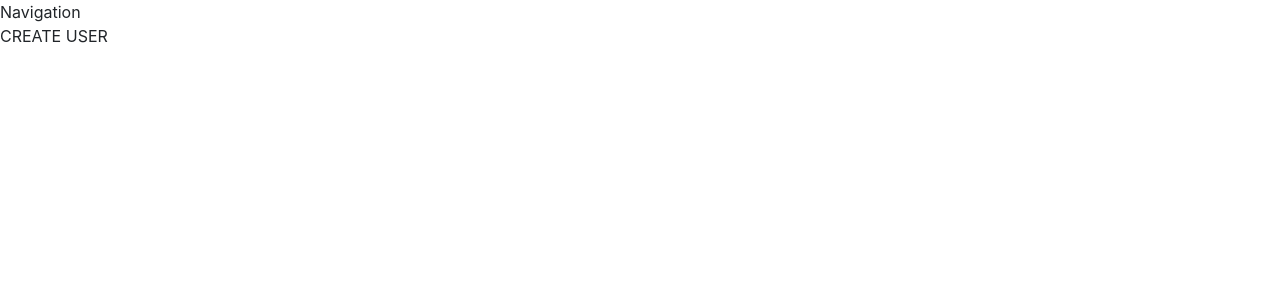
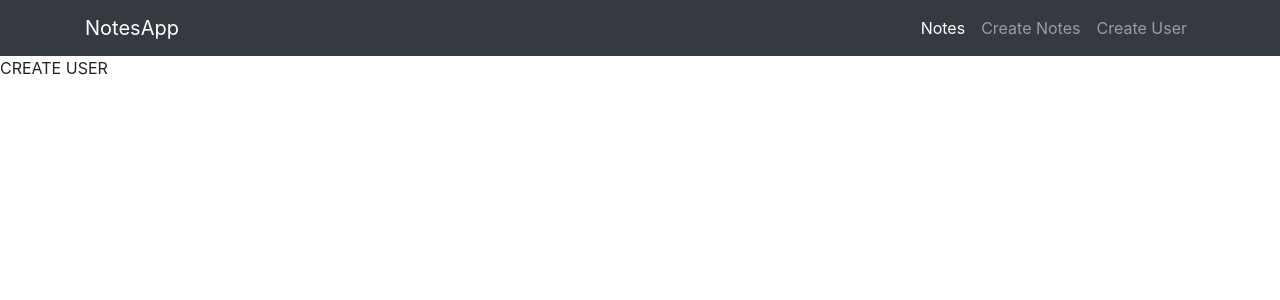
Before and after one commit to tamaramunoz/task-app-fullstack, a React (Create React App) app in the folder frontend/: page /user in a window 1280 px wide. Shown: the top 300 px of the page. Built offline with nearby package versions, Linux system fonts and the light colour scheme; no server answers.

Commit message:
config server in backend with front

```diff
--- a/frontend/package.json
+++ b/frontend/package.json
@@ -6,6 +6,7 @@
     "@testing-library/jest-dom": "^4.2.4",
     "@testing-library/react": "^9.5.0",
     "@testing-library/user-event": "^7.2.1",
+    "axios": "^0.19.2",
     "bootstrap": "^4.5.0",
     "react": "^16.13.1",
     "react-dom": "^16.13.1",
--- a/frontend/src/components/CreateUser.jsx
+++ b/frontend/src/components/CreateUser.jsx
@@ -1,6 +1,14 @@
 import React, { Component } from 'react';
+import axios from "axios";
 
 class CreateUser extends Component {
+
+    async componentDidMount() {
+        const res = await axios.get('http://localhost:4000/api/users')
+        console.log(res);
+    }
+
+
     render() {
         return (
             <div>
--- a/frontend/src/components/Navigation.jsx
+++ b/frontend/src/components/Navigation.jsx
@@ -1,11 +1,31 @@
 import React, { Component } from 'react';
+import { Link } from 'react-router-dom';
 
 class Navigation extends Component {
     render() {
         return (
-            <div>
-                Navigation
-            </div>
+            <nav className="navbar navbar-expand-lg navbar-dark bg-dark">
+                <div className="container">
+                    <Link className="navbar-brand" to="/"> NotesApp </Link>
+                    <button className="navbar-toggler" type="button" data-toggle="collapse" data-target="#navbarNav" aria-controls="navbarNav" aria-expanded="false" aria-label="Toggle navigation">
+                        <span className="navbar-toggler-icon"></span>
+                    </button>
+                    <div className="collapse navbar-collapse" id="navbarNav">
+                        <ul className="navbar-nav ml-auto">
+                            <li className="nav-item active">
+                                <Link className="nav-link" to="/">Notes</Link>
+                            </li>
+                            <li className="nav-item">
+                                <Link className="nav-link" to="/create">Create Notes</Link>
+                            </li>
+                            <li className="nav-item">
+                                <Link className="nav-link" to="/user">Create User</Link>
+                            </li>
+                        </ul>
+                    </div>
+                </div>
+
+            </nav>
         );
     }
 }
```
Also changed, not shown: 2 other files (tests, documents, lock files or other folders).
